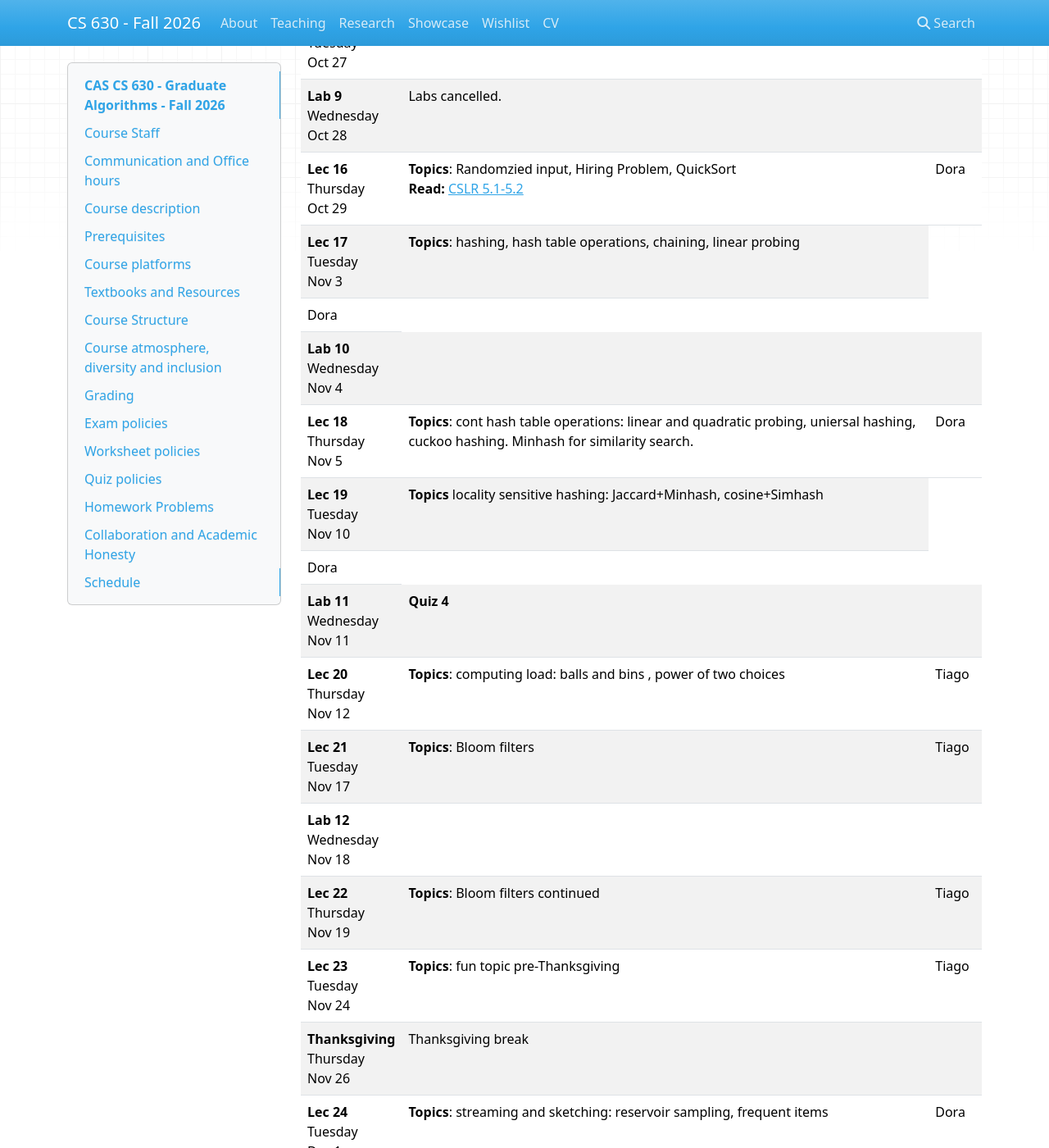
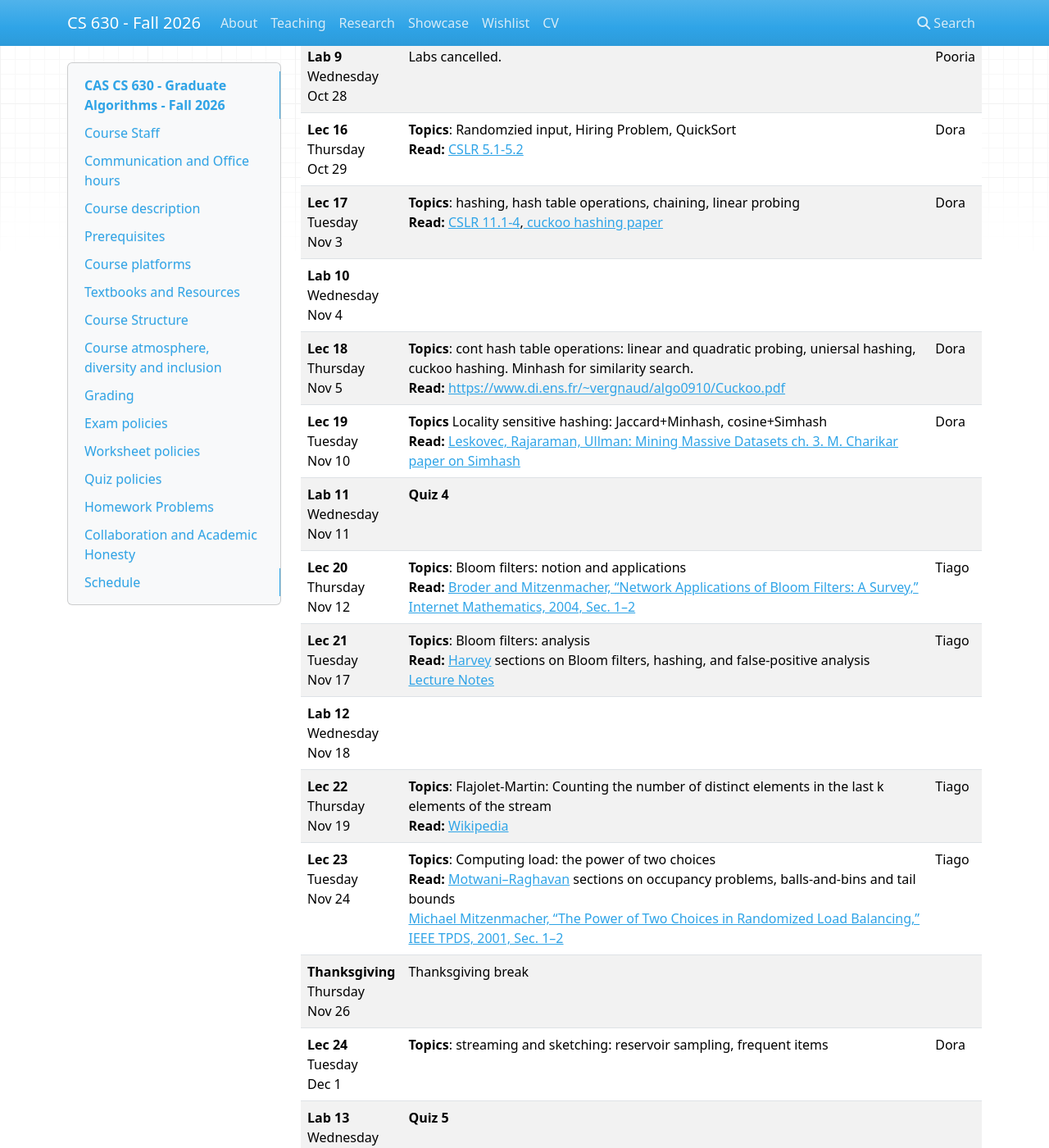
Before and after one commit to srtjanuario/2026.fall.cs630, an MkDocs documentation site: the page built from docs/index.md, in a window 1280 px wide and 1400 px high, scrolled down 8590 px. Shown: the whole window at 82% size. Built offline with MkDocs 1.6.1, drawn with Linux system fonts in a browser that asks for light colours; nearby versions of some CDN libraries; some of the changed text lies outside the part shown.

Commit message:
Added schedule topics for lectures 20,21,22, and 23

```diff
--- a/docs/index.md
+++ b/docs/index.md
@@ -399,14 +399,17 @@ This schedule is subject, and likely, to change as we progress through the semes
         </tr>
         <tr>
             <td> <strong>Lec 12</strong><br> Thursday<br> Oct 15 </td>
-            <td> <b>Topics</b>: Karger's min-cut algorithm <!-- notions of probability, Karger's rnd min-cut algo &amp; analysis<br> In these three lectures you have to introduce the notion of random variables, conditional probability, chain rule, rnd outcome vs random runtime (Monte Carlo vs Las Vegas). Feel free to mix-up the order of topics as you think is best --> </td>
+            <td> <b>Topics</b>: Karger's min-cut algorithm <!-- notions of probability, Karger's rnd min-cut algo &amp; analysis<br> In these three lectures you have to introduce the notion of random variables, conditional probability, chain rule, rnd outcome vs random runtime (Monte Carlo vs Las Vegas). Feel free to mix-up the order of topics as you think is best --> <br>
+            <b>Read: </b>
+            <a href="#KT">KT 13</a>
+            </td>
             <td> Tiago </td>
         </tr>
         <tr>
             <td> <strong>Lec 13</strong><br> Tuesday<br> Oct 20 </td>
-            <td> <b>Topics</b>: Random Content Resolution
+            <td> <b>Topics</b>: Random Content Resolution I<br>
             <b>Read: </b>
-            <a href="#KT">CSLR 13.1</a>,
+            <a href="#KT">KT 13</a>
             <br></td>
             <td> Tiago </td>
         </tr>
@@ -418,7 +421,10 @@ This schedule is subject, and likely, to change as we progress through the semes
         </tr>
         <tr>
             <td> <strong>Lec 14</strong><br> Thursday<br> Oct 22 </td>
-            <td> <b>Topics</b>: probabilistic algorithms continued<br> <!-- In these three lectures you have to introduce the notion of random variables, conditional probability, chain rule, rnd outcome vs random runtime (Monte Carlo vs Las Vegas). Feel free to mix-up the order of topics as you think is best --> </td>
+            <td> <b>Topics</b>: Random Content Resolution II<br> <!-- In these three lectures you have to introduce the notion of random variables, conditional probability, chain rule, rnd outcome vs random runtime (Monte Carlo vs Las Vegas). Feel free to mix-up the order of topics as you think is best -->
+            <b>Read: </b>
+            <a href="#MR">Motwani–Raghavan</a>, sections on contention-resolution-style examples
+            </td>
             <td> Tiago </td>
         </tr>
         <tr>
@@ -426,30 +432,30 @@ This schedule is subject, and likely, to change as we progress through the semes
             <td> Midterm </td>
             <td>  </td>
         </tr>
-                      <tr>
+        <tr>
             <td> <strong>Lab 9</strong><br> Wednesday <br> Oct 28 </td>
             <td> Labs cancelled. <b></b>
             </td>
-            <td>  </td>
+            <td> Pooria</td>
         </tr>
         <tr>
             <td> <strong>Lec 16</strong><br> Thursday<br> Oct 29 </td>
             <td> <b>Topics</b>: Randomzied input, Hiring Problem, QuickSort<br> <!-- See slides F24/10/24 -->
             <b>Read: </b>
             <a href="#CLRS">CSLR 5.1-5.2</a>
-            <br>
             </td>
             <td> Dora </td>
         </tr>
         <tr>
             <td> <strong>Lec 17</strong><br> Tuesday<br> Nov 3 </td>
-            <td> <b>Topics</b>: hashing, hash table operations, chaining, linear probing<br> <!-- notion of hash function, collisions, separate chaining and load factors. See F24/10/29 --> </td>
+            <td> <b>Topics</b>: hashing, hash table operations, chaining, linear probing<br> <!-- notion of hash function, collisions, separate chaining and load factors. See F24/10/29 -->
             <b>Read: </b>
             <a href="#CLRS">CSLR 11.1-4</a>,<a href="https://www.brics.dk/RS/01/32/BRICS-RS-01-32.pdf"> cuckoo hashing paper </a>
-        </tr>td>
+            </td>
             <td> Dora </td>
         </tr>
-                      <tr>
+        </tr>
+        <tr>
             <td> <strong>Lab 10</strong><br> Wednesday <br> Nov 4 </td>
             <td> <b></b>
             </td>
@@ -457,16 +463,21 @@ This schedule is subject, and likely, to change as we progress through the semes
         </tr>
         <tr>
             <td> <strong>Lec 18</strong><br> Thursday<br> Nov 5 </td>
-            <td> <b>Topics</b>: cont hash table operations: linear and quadratic probing, uniersal hashing, cuckoo hashing. Minhash for similarity search. <br> <!-- (go slow!!!) F24/10/29 ( a little in 10/31) --> </td>
+            <td> <b>Topics</b>: cont hash table operations: linear and quadratic probing, uniersal hashing, cuckoo hashing. Minhash for similarity search. <br> <!-- (go slow!!!) F24/10/29 ( a little in 10/31) -->
+            <b>Read: </b>
+            <a href="https://www.di.ens.fr/~vergnaud/algo0910/Cuckoo.pdf">https://www.di.ens.fr/~vergnaud/algo0910/Cuckoo.pdf</a>
+            </td>
             <td> Dora </td>
         </tr>
         <tr>
             <td> <strong>Lec 19</strong><br> Tuesday<br> Nov 10 </td>
-            <td> <b>Topics</b> locality sensitive hashing: Jaccard+Minhash, cosine+Simhash<br> <!-- F24/10/31 --></td>
+            <td> <b>Topics</b> Locality sensitive hashing: Jaccard+Minhash, cosine+Simhash<br> <!-- F24/10/31 -->
             <b>Read: </b>
-            <a href="https://drive.google.com/file/d/1R4AwZyBAvQ82-PUIXyjZC2aajsCjo_rN/view?usp=sharing"> Leskovec, Rajaraman, Ullman: Mining Massive Datasets ch. 3. </a>  <a href="https://www.cs.princeton.edu/courses/archive/spr04/cos598B/bib/CharikarEstim.pdf">M. Charikar paper on Simhash</a>
-        </tr>td>
+            <a href="https://drive.google.com/file/d/1R4AwZyBAvQ82-PUIXyjZC2aajsCjo_rN/view?usp=sharing"> Leskovec, Rajaraman, Ullman: Mining Massive Datasets ch. 3. </a>
+            <a href="https://www.cs.princeton.edu/courses/archive/spr04/cos598B/bib/CharikarEstim.pdf">M. Charikar paper on Simhash</a>
+            </td>
             <td> Dora </td>
+        </tr>
         </tr>
         <tr>
             <td> <strong>Lab 11</strong><br> Wednesday <br> Nov 11 </td>
@@ -476,12 +487,20 @@ This schedule is subject, and likely, to change as we progress through the semes
         </tr>
         <tr>
             <td> <strong>Lec 20</strong><br> Thursday<br> Nov 12 </td>
-            <td> <b>Topics</b>: computing load: balls and bins , power of two choices<br> <!-- F24/10/31 --> </td>
+            <td> <b>Topics</b>: Bloom filters: notion and applications<br> <!-- F24/10/31 -->
+            <b>Read: </b>
+            <a href="https://www.eecs.harvard.edu/~michaelm/postscripts/im2005b.pdf">Broder and Mitzenmacher, “Network Applications of Bloom Filters: A Survey,” Internet Mathematics, 2004, Sec. 1–2</a>
+            <br>
+            </td>
             <td> Tiago </td>
         </tr>
         <tr>
             <td> <strong>Lec 21</strong><br> Tuesday<br> Nov 17 </td>
-            <td> <b>Topics</b>: Bloom filters<br> <!-- F24/11/05 notion, real life applications, analysis --> </td>
+            <td> <b>Topics</b>: Bloom filters: analysis<br> <!-- F24/11/05 notion, real life applications, analysis -->
+            <b>Read: </b>
+            <a href="#HY">Harvey</a> sections on Bloom filters, hashing, and false-positive analysis<br>
+            <a href="https://www.math.umd.edu/~immortal/CMSC420/notes/bloomfilters.pdf">Lecture Notes</a>
+            </td>
             <td> Tiago </td>
         </tr>
         <tr>
@@ -492,12 +511,20 @@ This schedule is subject, and likely, to change as we progress through the semes
         </tr>
         <tr>
             <td> <strong>Lec 22</strong><br> Thursday<br> Nov 19 </td>
-            <td> <b>Topics</b>: Bloom filters continued<br> <!-- Flajolet-Martin: count unique elements: combination of Bloom filters and intro to streaming algos --> </td>
+            <td> <b>Topics</b>: Flajolet-Martin: Counting the number of distinct elements in the last k elements of the stream<br>
+            <b>Read: </b>
+            <a href="https://en.wikipedia.org/wiki/Flajolet–Martin_algorithm">Wikipedia</a>
+            </td>
             <td> Tiago </td>
         </tr>
         <tr>
             <td> <strong>Lec 23</strong><br> Tuesday<br> Nov 24 </td>
-            <td> <b>Topics</b>: fun topic pre-Thanksgiving </td>
+            <td> <b>Topics</b>: Computing load: the power of two choices <br>
+            <b>Read: </b>
+            <a href="#MR">Motwani–Raghavan</a> sections on occupancy problems, balls-and-bins and tail bounds <br>
+            <a href="https://cs.colby.edu/courses/F09/cs231-labs/labs/lab07/Mitzenmacher-2Choices-TPDS2001.pdf" target="_blank" rel="noopener noreferrer">
+    Michael Mitzenmacher, “The Power of Two Choices in Randomized Load Balancing,” IEEE TPDS, 2001, Sec. 1–2</a>
+            </td>
             <td> Tiago </td>
         </tr>
         <tr>
```
Also changed, not shown: other parts of docs/index.md (+2 -2 lines), 1 other file.
